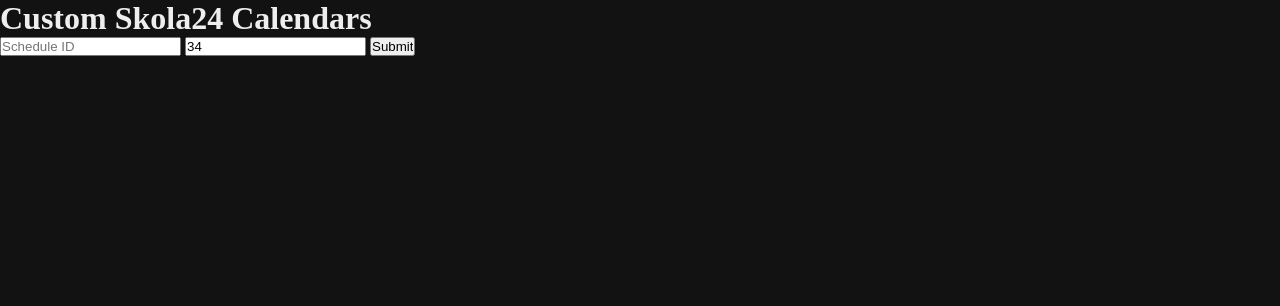
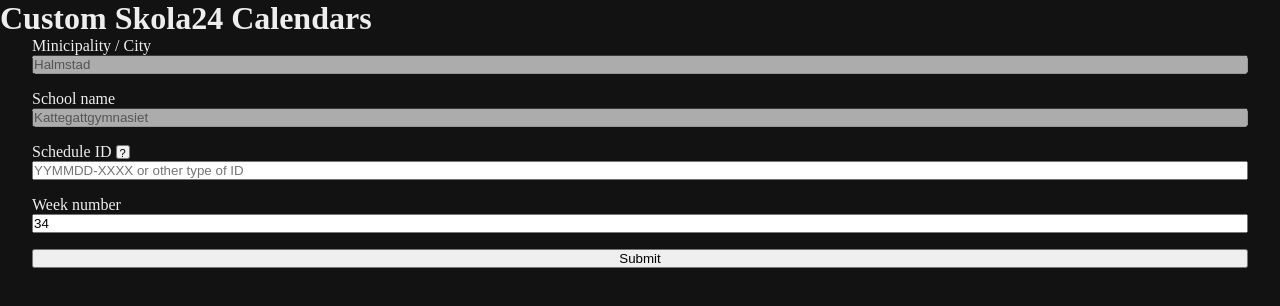
Before and after one commit to davlin0222/skola24-tailor-made-calendar, a website with bundled scripts: page public/main.html in a window 1280 px wide. Built offline with nearby package versions, Linux system fonts and the light colour scheme.

Commit message:
Inputs for most essential information

```diff
--- a/public/js/main.js
+++ b/public/js/main.js
@@ -1,5 +1,10 @@
 import { DateTime } from '../vendors/luxon.js';
 import download_blob_as_file from './download_blob_as_file.js';
+
+document.querySelector('.schedule_id__reveal').addEventListener('click', (e) => {
+    console.log('document.querySelector ~ click');
+    document.querySelector('.schedule_id__info').classList.toggle('hidden');
+});
 
 const custom_calendar__form = document.querySelector('.custom_calendar__form');
 
--- a/public/main.html
+++ b/public/main.html
@@ -14,8 +14,51 @@
         <h1>Custom Skola24 Calendars</h1>
 
         <form class="custom_calendar__form">
-            <input type="text" name="schedule_id" placeholder="Schedule ID" />
-            <input type="number" name="week_number" placeholder="Week number" />
+            <label for="city">Minicipality / City</label>
+            <input
+                type="text"
+                name="city"
+                id="city"
+                placeholder="Halmstad"
+                value="Halmstad"
+                disabled
+            />
+            <label for="school">School name</label>
+            <input
+                type="text"
+                name="school"
+                id="school"
+                placeholder="Kattegattgymnasiet"
+                value="Kattegattgymnasiet"
+                disabled
+            />
+
+            <label for="schedule_id"
+                >Schedule ID
+                <button type="button" class="schedule_id__reveal">?</button></label
+            >
+            <input
+                type="text"
+                name="schedule_id"
+                id="schedule_id"
+                placeholder="YYMMDD-XXXX or other type of ID"
+            />
+            <ul class="schedule_id__info hidden">
+                <li>
+                    Person ID<br />
+                    <p>Swedish social security number (YYMMDD-XXXX)</p>
+                </li>
+
+                <li>Class ID</li>
+                <li>Classroom ID</li>
+                <li>Teacher ID</li>
+                <li>Group ID</li>
+                <li>Lesson ID</li>
+            </ul>
+
+            <label for="week_number">Week number</label>
+            <input type="number" name="week_number" id="week_number" />
+
             <input type="submit" value="Submit" />
         </form>
     </body>
--- a/public/scss/main.scss
+++ b/public/scss/main.scss
@@ -10,3 +10,40 @@
     background: #121212;
     color: #eee;
 }
+
+.custom_calendar__form {
+    & > * + * {
+        margin: 1em 0 0;
+    }
+
+    margin: 0 2rem;
+    display: flex;
+    flex-direction: column;
+
+    input[type='text'],
+    input[type='number'] {
+        margin-top: 0;
+    }
+    input[type='submit'] {
+        margin-top: 1rem;
+    }
+
+    ul {
+        margin-top: 0;
+        margin-left: 1rem;
+    }
+    p {
+        margin-left: 1rem;
+        font-style: italic;
+    }
+}
+
+.schedule_id__reveal {
+    width: 0.9rem;
+    height: 0.9rem;
+    font-size: 0.7rem;
+}
+
+.hidden {
+    display: none;
+}
```
Also changed, not shown: development_notes.txt (+5 -5 lines), public/css/main.css, 1 other file.
